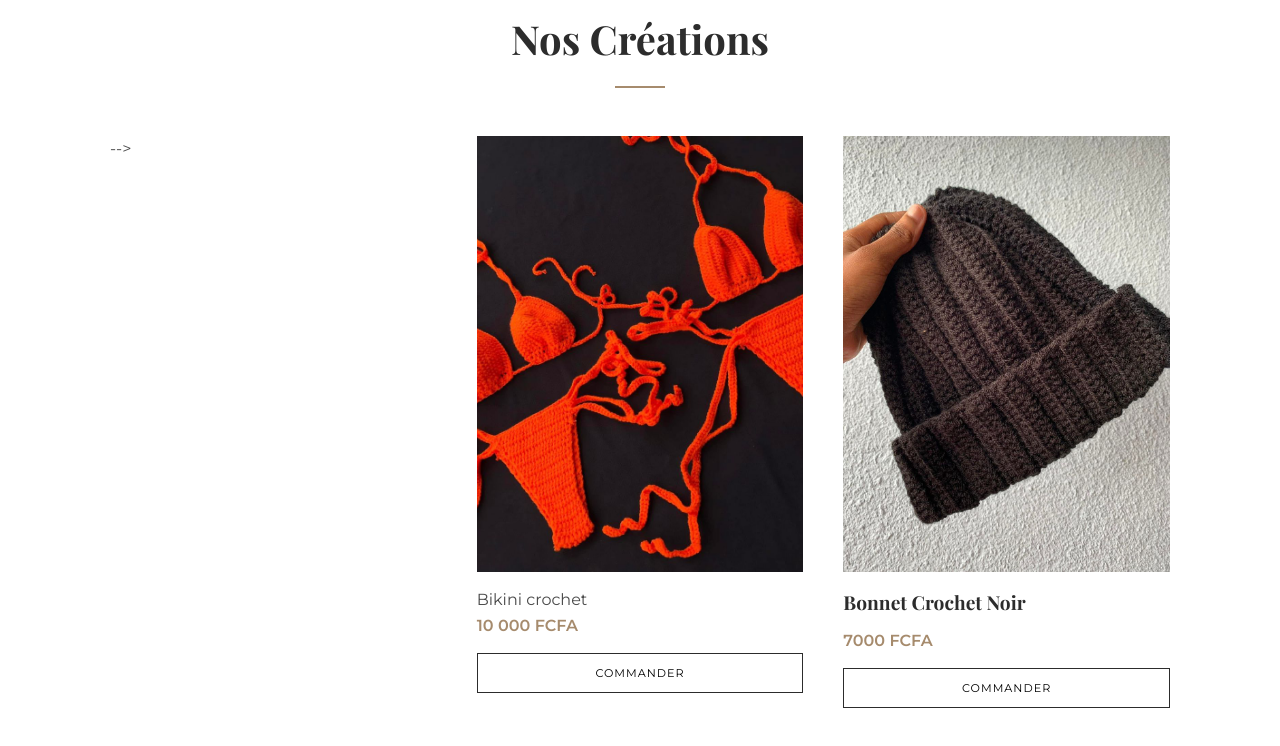
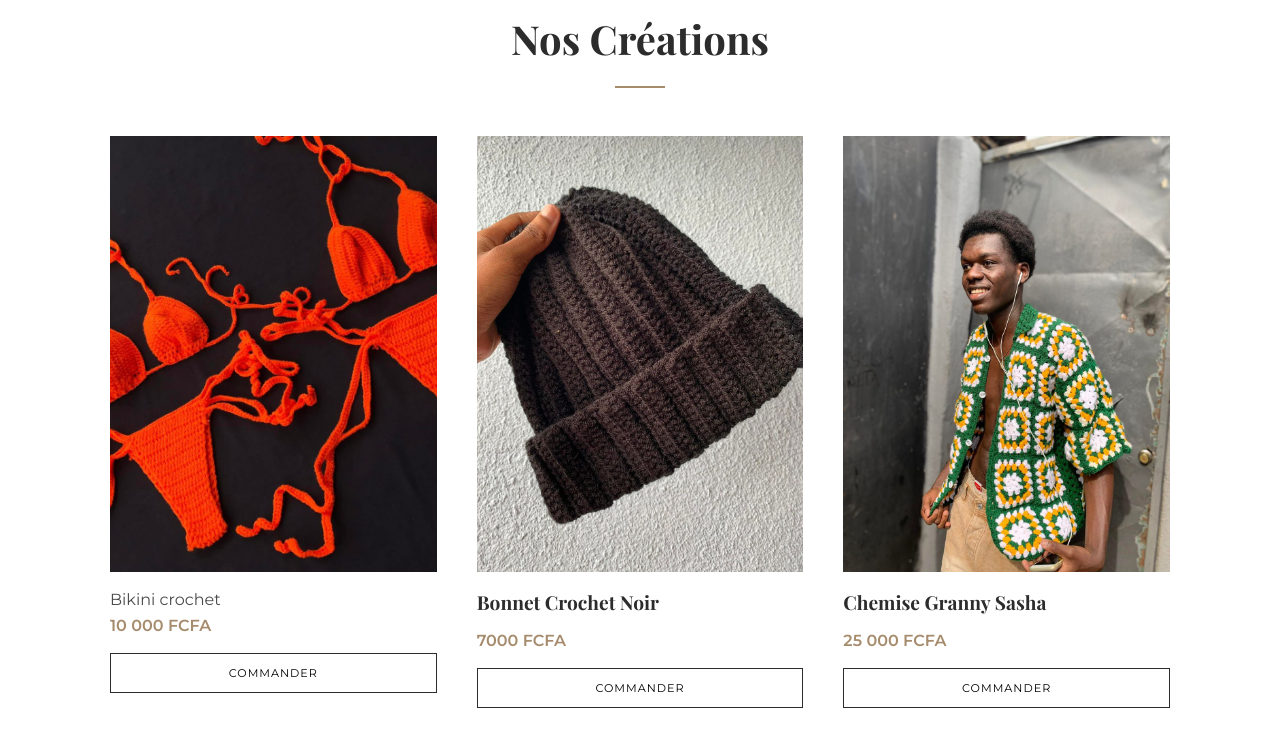
Before and after one commit to Arlene020503/Ar-tricot, a plain HTML site: page index.html in a window 1280 px wide. Shown: the part 1700-2446 px from the top of the page. Drawn offline with nearby package versions, Linux system fonts and the light colour scheme; a web font is replaced by a local one.

Commit message:
git -m "ajout de texte"

```diff
--- a/index.html
+++ b/index.html
@@ -3,6 +3,8 @@
 <head>
     <meta charset="UTF-8">
     <meta name="viewport" content="width=device-width, initial-scale=1.0">
+    <meta name="description" content=" Ar Tricot est une marque artisanale ivoirienne spécialisée dans le tricot et le crochet faits main. Créations uniques, accessoires et pièces sur mesure, réalisés avec soin et passion.">
+    <meta name="keywords" content="Crochet Abidjan">
     <title>Ar Tricot | À la limite de la perfection</title>
     <link rel="stylesheet" href="style.css">
     <!-- Importation de polices élégantes -->
@@ -57,7 +59,7 @@
     <section id="boutique" class="shop-section">
        <div class="container">
             <h2 class="section-title">Nos Créations</h2>
-            <div class="product-grid">-->
+            <div class="product-grid">
 
                 <!-- STRUCTURE VIDE POUR UN ARTICLE (À copier-coller pour chaque nouveau produit) -->
 
```
Also changed, not shown: style.css (line endings or trailing spaces).
